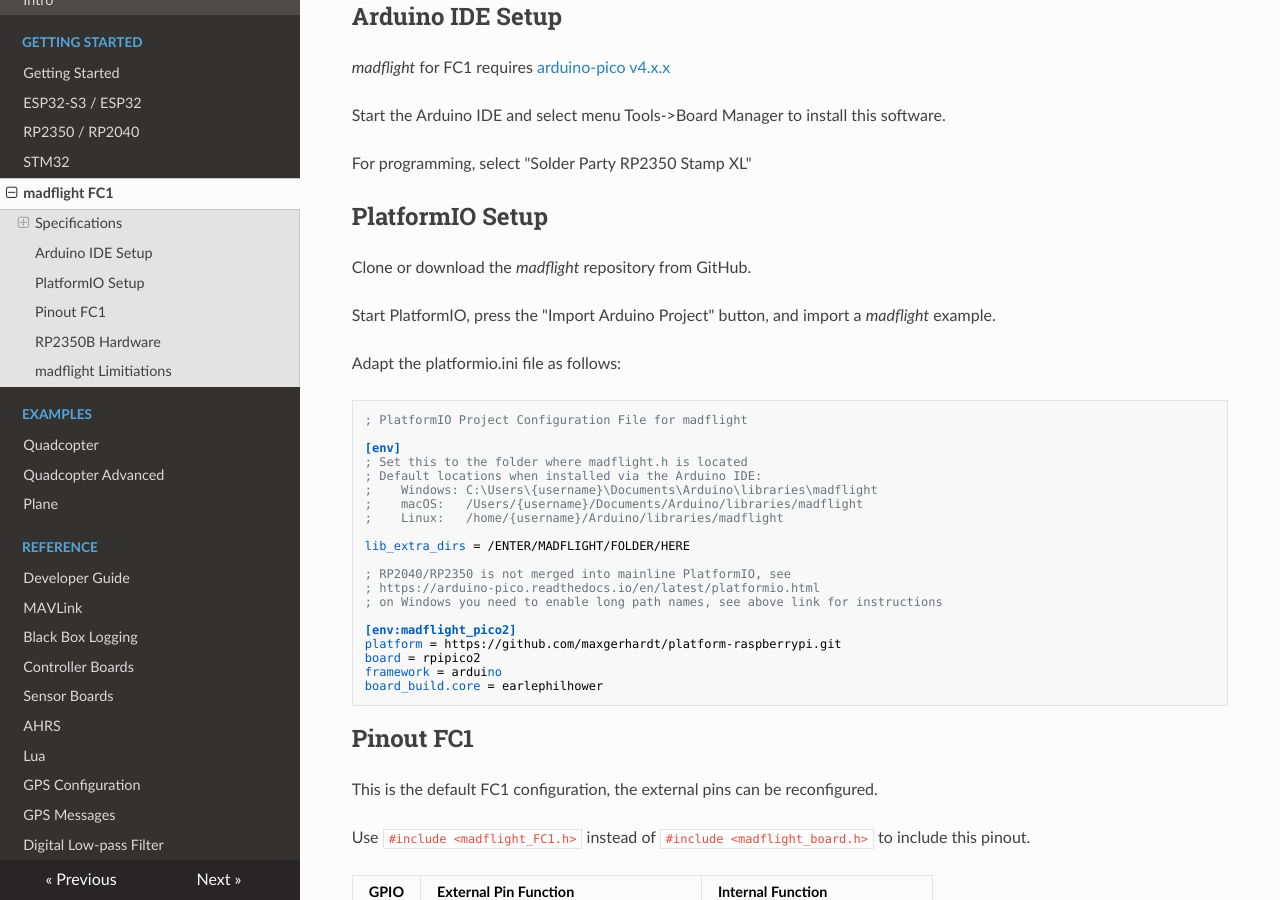
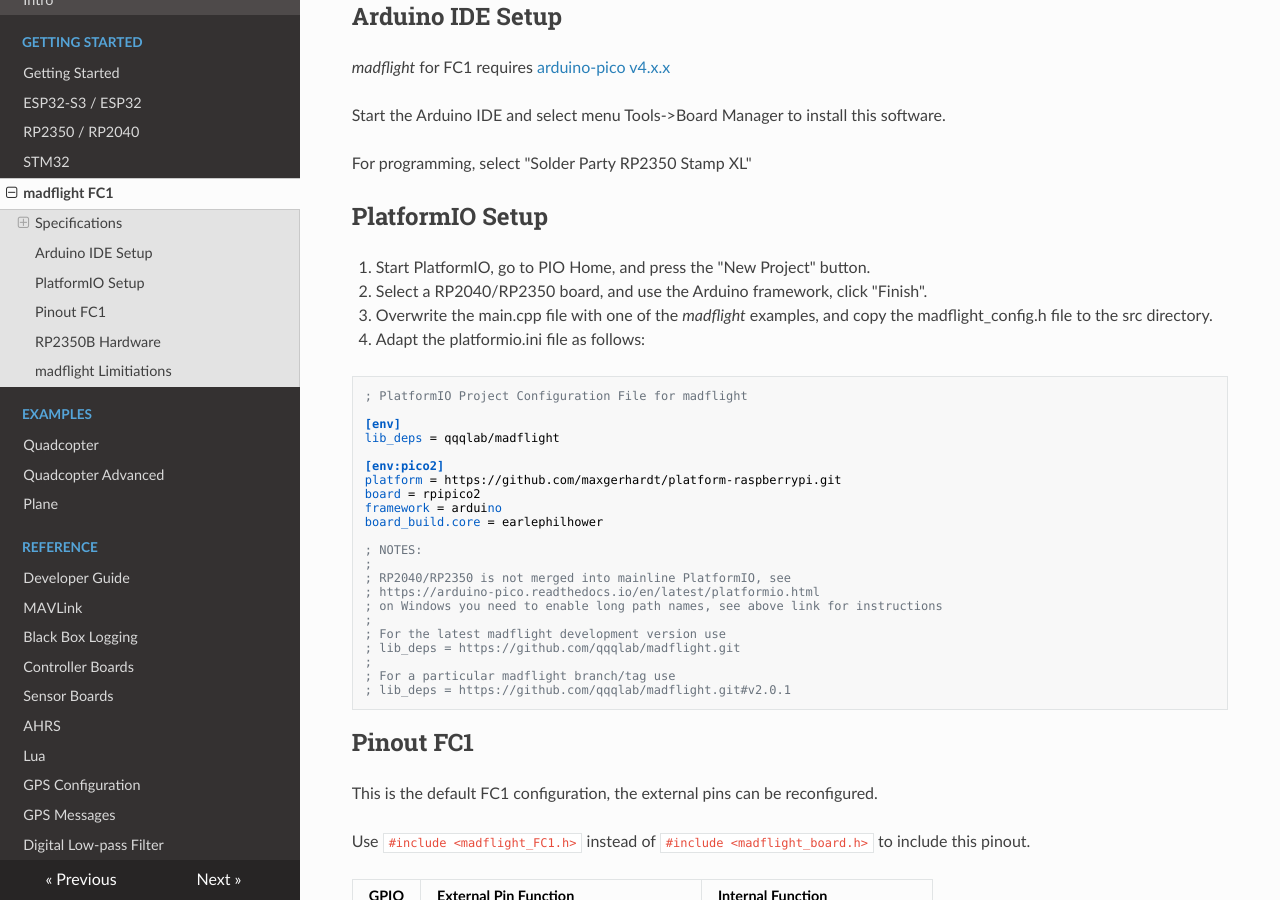
Before and after one commit to qqqlab/madflight-docs, an MkDocs documentation site: the page built from docs/Board-FC1.md, in a window 1280 px wide and 900 px high, scrolled down 1139 px. Built offline with MkDocs 1.6.1, drawn with Linux system fonts in a browser that asks for light colours; nearby versions of some CDN libraries.

Commit message:
Update Board-FC1.md

````diff
--- a/docs/Board-FC1.md
+++ b/docs/Board-FC1.md
@@ -37,33 +37,37 @@
 
 ## PlatformIO Setup
 
-Clone or download the _madflight_ repository from GitHub.
+1. Start PlatformIO, go to PIO Home, and press the "New Project" button.
 
-Start PlatformIO, press the "Import Arduino Project" button, and import a _madflight_ example.
+2. Select a RP2040/RP2350 board, and use the Arduino framework, click "Finish".
 
-Adapt the platformio.ini file as follows:
+3. Overwrite the main.cpp file with one of the _madflight_ examples, and copy the madflight_config.h file to the src directory.
+
+4. Adapt the platformio.ini file as follows:
 
 ```ini
 ; PlatformIO Project Configuration File for madflight
 
 [env]
-; Set this to the folder where madflight.h is located
-; Default locations when installed via the Arduino IDE:
-;    Windows: C:\Users\{username}\Documents\Arduino\libraries\madflight
-;    macOS:   /Users/{username}/Documents/Arduino/libraries/madflight
-;    Linux:   /home/{username}/Arduino/libraries/madflight
+lib_deps = qqqlab/madflight
 
-lib_extra_dirs = /ENTER/MADFLIGHT/FOLDER/HERE
-
-; RP2040/RP2350 is not merged into mainline PlatformIO, see
-; https://arduino-pico.readthedocs.io/en/latest/platformio.html
-; on Windows you need to enable long path names, see above link for instructions
-
-[env:madflight_pico2]
+[env:pico2]
 platform = https://github.com/maxgerhardt/platform-raspberrypi.git
 board = rpipico2
 framework = arduino
 board_build.core = earlephilhower
+
+; NOTES:
+;
+; RP2040/RP2350 is not merged into mainline PlatformIO, see
+; https://arduino-pico.readthedocs.io/en/latest/platformio.html
+; on Windows you need to enable long path names, see above link for instructions
+;
+; For the latest madflight development version use
+; lib_deps = https://github.com/qqqlab/madflight.git
+;
+; For a particular madflight branch/tag use
+; lib_deps = https://github.com/qqqlab/madflight.git#v2.0.1
 ```
 
 ## Pinout FC1
````
